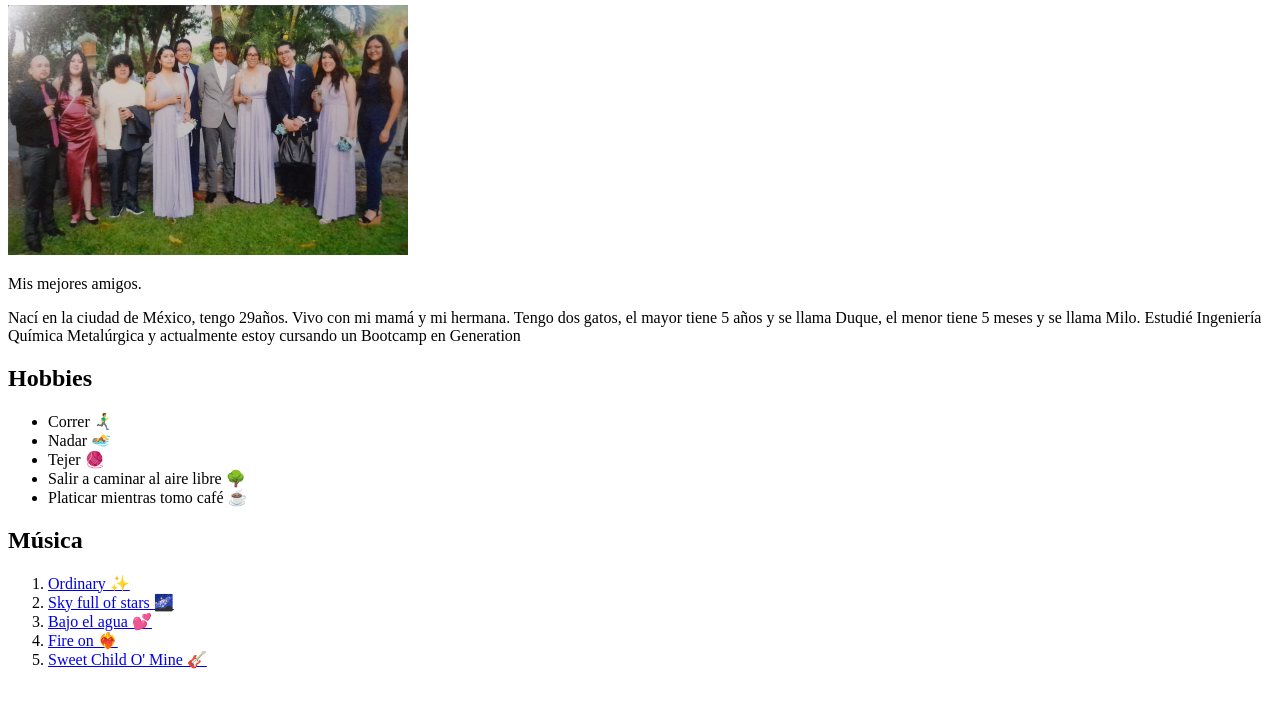
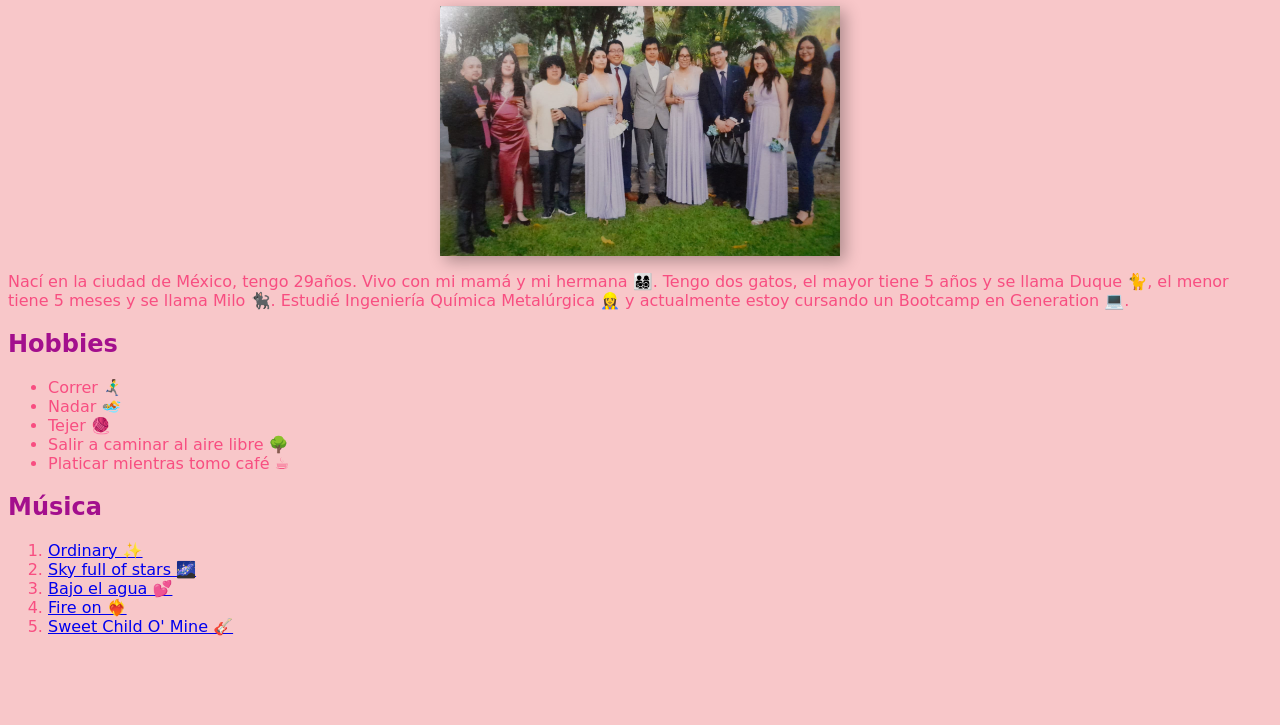
Before and after one commit to fatiorozd-cpu/HTML, a plain HTML site: page acercademi.html in a window 1280 px wide. Shown: the part 75-800 px from the top of the page. Drawn offline with Linux system fonts and the light colour scheme.

Commit message:
feat agregar un contenedor en html e iconos

```diff
--- a/acercademi.html
+++ b/acercademi.html
@@ -4,17 +4,19 @@
 <head>
     <meta charset="UTF-8">
     <title> Acerca de mí </title>
+    <link rel="stylesheet" href="./css/acercademi.css">
 </head>
 
 <body>
     <!-- Aquí va el contenido visible de la página -->
     <h1>Fátima Orozco</h1>
-    <img src="./imagen/boda.jpeg"width="400" height="250">
-    <p>Mis mejores amigos.</p>
+    <div class="contenedor">
+    <img src="./imagen/boda.jpeg"width="400" height="250" alt="con mis mejores amigos">
+    </div>
 
-    <p>Nací en la ciudad de México, tengo 29años. Vivo con mi mamá y mi hermana. Tengo dos gatos, el mayor tiene 5 años
-        y se llama Duque, el menor tiene 5 meses y se llama Milo. Estudié Ingeniería Química Metalúrgica y actualmente
-        estoy cursando un Bootcamp en Generation</p>
+    <p>Nací en la ciudad de México, tengo 29años. Vivo con mi mamá y mi hermana 👨‍👩‍👧‍👦. Tengo dos gatos, el mayor tiene 5 años
+        y se llama Duque 🐈, el menor tiene 5 meses y se llama Milo 🐈‍⬛. Estudié Ingeniería Química Metalúrgica 👷‍♀️ y actualmente
+        estoy cursando un Bootcamp en Generation 💻.</p>
     <h2> Hobbies </h2>
     <ul>
     <li> Correr 🏃‍♂️‍➡️ </li>
--- a/css/acercademi.css
+++ b/css/acercademi.css
@@ -0,0 +1,51 @@
+{
+        margin: 0;
+        padding: 0;
+        box-sizing: border-box;
+    }
+
+
+    :root {
+        --color-de-titulos: #c05cb1;
+        --color-de-fondo: #f8c7c9;
+        --color-de-texto: #f84e81;
+        --color-de-subtitulos: #a30f8d;
+        --borde-redondeado: 5%;
+    }
+
+    body {
+        background-color: var(--color-de-fondo);
+        font-family: "Pacifico", cursive;
+    }
+
+    h1 {
+        color: var(--color-de-titulos);
+        text-align: center;
+    }
+
+    img {
+        order-radius: 10px; /* Esquinas redondeadas */
+        box-shadow: 5px 5px 15px rgba(0, 0, 0, 0.3);/* Sombra */
+    }
+
+    .contenedor{
+        display: flex;
+        justify-content: center;
+
+    }
+
+    h2 {
+        color: var(--color-de-subtitulos);
+    }
+
+    p {
+        color: var(--color-de-texto);
+    }
+
+    ul li {
+        color: var(--color-de-texto);
+    }
+
+    ol li {
+        color: var(--color-de-texto);
+    }
```
